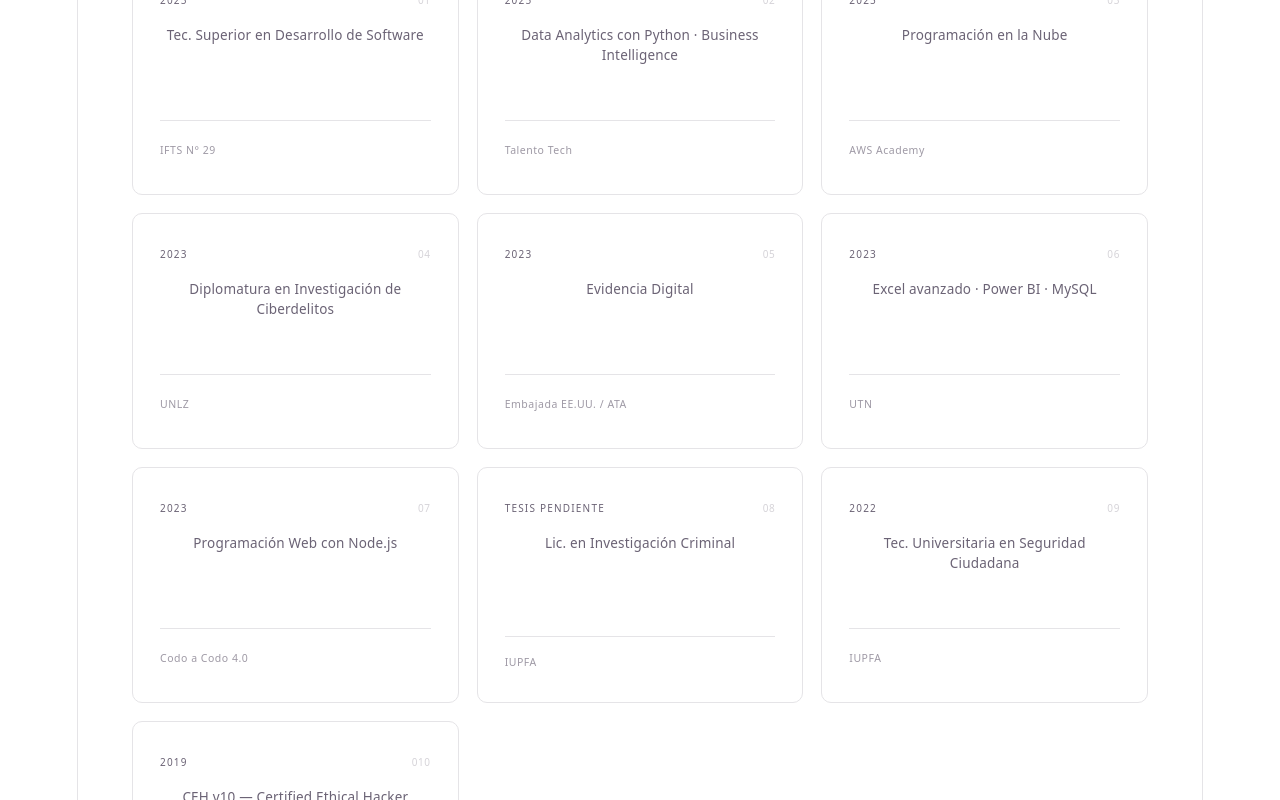
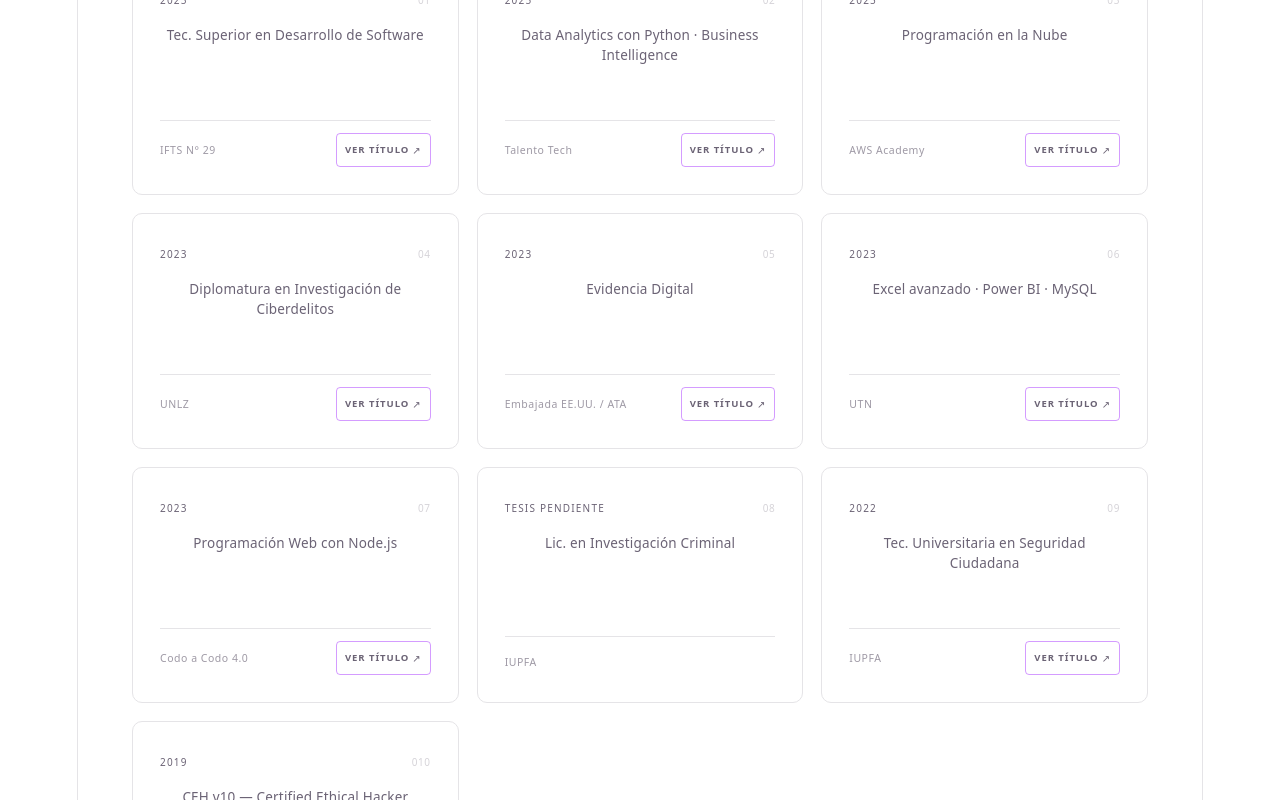
Before and after one commit to damiancoronelburgos/personal-page, a React (Vite) app: page / in a window 1280 px wide. Shown: the part 4400-5200 px from the top of the page. Built offline with nearby package versions, Linux system fonts and the light colour scheme; the HTML template or start-up script is replaced by a standard one.

Commit message:
Actualizacion

```diff
--- a/src/components/Education/Education.module.css
+++ b/src/components/Education/Education.module.css
@@ -128,19 +128,11 @@
   border: 1px solid var(--accent-border);
   border-radius: 4px;
   background: var(--accent-dim);
-  opacity: 0;
-  transform: translateX(4px);
+  opacity: 1;
+  transform: translateX(0);
   transition:
-    opacity     0.2s ease,
-    transform   0.2s ease,
     background  0.2s,
     color       0.2s;
-}
-
-/* Show button on card hover */
-.card:hover .certBtn {
-  opacity: 1;
-  transform: translateX(0);
 }
 
 .certBtn:hover {
```
Also changed, not shown: 16 other files (tests, documents, lock files or other folders).
